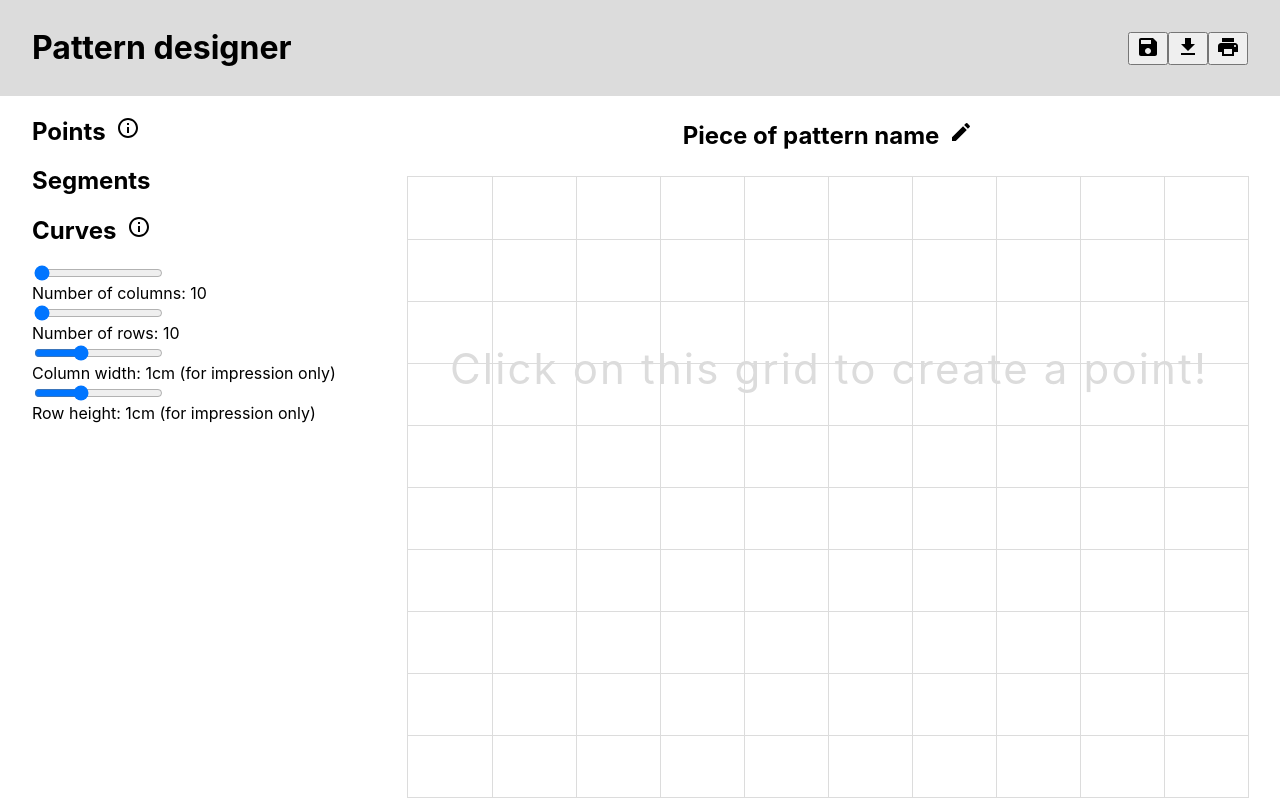
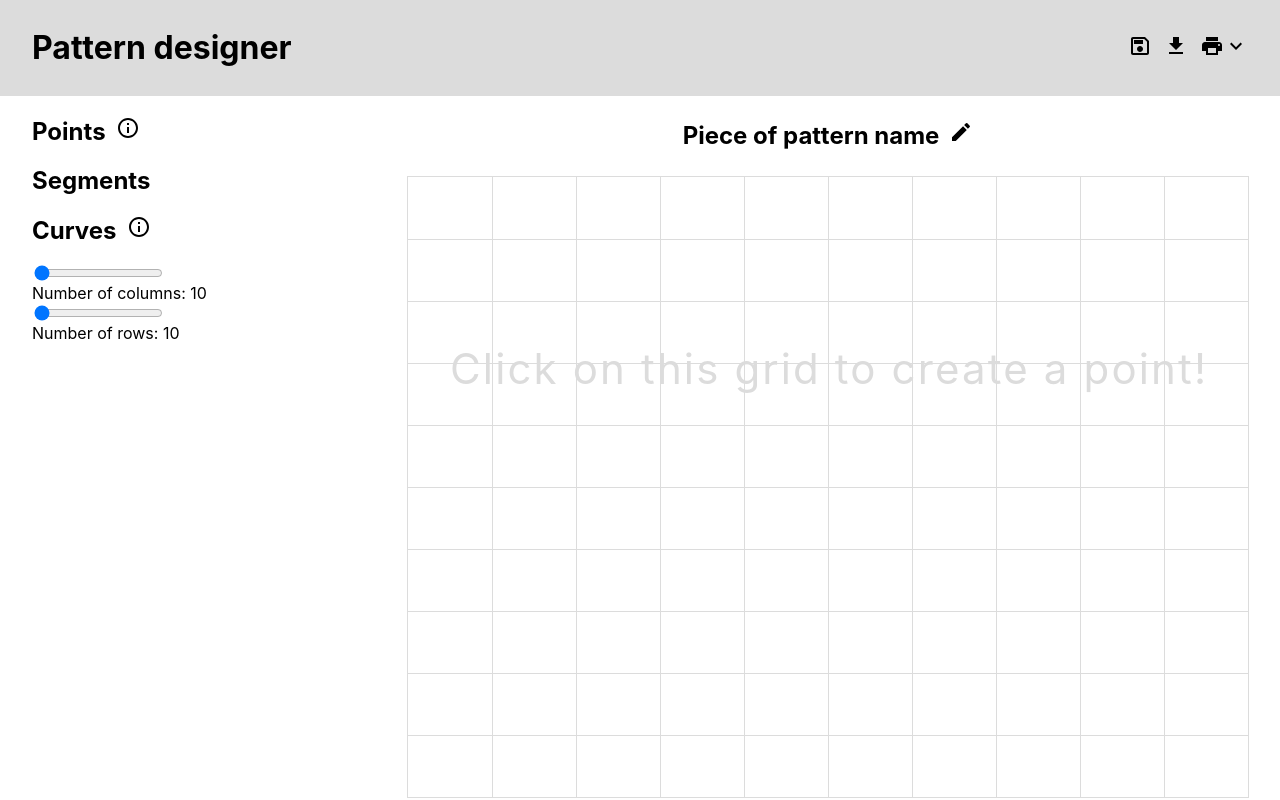
Before and after one commit to MathildeMerx/PatternMaker, a React (Create React App) app: page / in a window 1280 px wide. Built offline with nearby package versions, Linux system fonts and the light colour scheme.

Commit message:
Improving the print button (cells size sliders hidden unless the user is printing). Some comments added, more to come

```diff
--- a/src/App.jsx
+++ b/src/App.jsx
@@ -10,33 +10,42 @@ import { save } from "./save";
 import { pointNames } from "./alphabet";
 import ReactToPrint from "react-to-print";
 import { PrintGrid } from "./PrintGrid";
-import { Edit, Print, Save, FileDownload } from "@mui/icons-material";
+import {
+    Edit,
+    Print,
+    SaveOutlined,
+    FileDownload,
+    ExpandMore,
+} from "@mui/icons-material";
 
 function App() {
-    let gridRef = useRef();
+    //Custom hook to determine the space available for the grid
     let [{ width, height }, containerRef] = useContainerDimensions();
 
+    //The user will be able to choose the number of columns and rows
+    //with this state
     const [numColumns, setNumColumns] = useState(10);
     const [numRows, setNumRows] = useState(10);
-    const [rowHeight, setRowHeight] = useState(1);
-    const [colWidth, setColWidth] = useState(1);
-    const unit = "cm";
 
+    //Determining the size of the cell based on their number and the space available
     const cellWidth = Math.floor((width - GRID_MARGIN * 2) / numColumns);
-
     const cellHeight = Math.floor(
         (height - (PATTERN_TITLE_MARGIN * 2 + PATTERN_TITLE_HEIGHT)) / numRows
     );
 
-    const numButton = (numColumns - 1) * (numRows - 1);
-
+    //These states will contain the points, segments and curves necessary to draw
+    //the pattern
     const [points, setPoints] = useState({});
     const [segments, setSegments] = useState([]);
     const [curves, setCurves] = useState({});
+
+    //A list of available point names
     const [possiblePointNames, setPossiblePointNames] = useState(pointNames);
 
+    //When a user makes an error, this will contain the error message
     const [alertMessage, setAlertMessage] = useState(false);
 
+    //This erases the error message after 5 sec
     useEffect(() => {
         const alertTimer = setTimeout(() => {
             setAlertMessage(false);
@@ -45,22 +54,46 @@ function App() {
         return () => clearTimeout(alertTimer);
     }, [setAlertMessage, alertMessage]);
 
+    //To let the user choose the name of the pattern
     const [pieceName, setPieceName] = useState("Piece of pattern name");
     const [editingName, setEditingName] = useState(false);
+
+    //Ref of the printing grid
+    let gridRef = useRef();
+
+    //For the user to specify the real-life size of a cell
+    const [rowHeight, setRowHeight] = useState(1);
+    const [colWidth, setColWidth] = useState(1);
+
+    //Creating a dropdown menu, enabling the user to customize the printing
+    const printButtonRef = useRef();
+    const [clicked, setClicked] = useState(false);
+    useEffect(() => {
+        function handleClickOutside(event) {
+            if (
+                printButtonRef.current &&
+                !printButtonRef.current.contains(event.target)
+            ) {
+                setClicked(false);
+            }
+        }
+        document.addEventListener("mousedown", handleClickOutside);
+        return () => {
+            document.removeEventListener("mousedown", handleClickOutside);
+        };
+    }, [printButtonRef, setClicked]);
 
     return (
         <S_Content>
             <S_Header>
                 <S_Title>Pattern designer</S_Title>
                 <S_Commands>
-                    <button
+                    <SaveOutlined
                         onClick={() =>
                             save(points, segments, curves, pieceName)
                         }
-                    >
-                        <Save />
-                    </button>
-                    <button
+                    />
+                    <FileDownload
                         onClick={() =>
                             retrieve(
                                 setPoints,
@@ -70,17 +103,40 @@ function App() {
                                 setPieceName
                             )
                         }
+                    />
+                    <S_PrintMenu
+                        onClick={() => setClicked(true)}
+                        ref={printButtonRef}
+                        clicked={clicked}
                     >
-                        <FileDownload />
-                    </button>
-                    <ReactToPrint
-                        trigger={() => (
-                            <button>
-                                <Print />
-                            </button>
-                        )}
-                        content={() => gridRef}
-                    />
+                        <Print />
+                        <ExpandMore />
+                        <S_PrintDropdown clicked={clicked}>
+                            Column width: {colWidth}cm
+                            <S_Input
+                                type="range"
+                                min="0.2"
+                                max="2.5"
+                                step="0.05"
+                                value={colWidth}
+                                onChange={(e) => setColWidth(e.target.value)}
+                            />
+                            Row height: {rowHeight}cm
+                            <S_Input
+                                type="range"
+                                min="0.2"
+                                max="2.5"
+                                step="0.05"
+                                value={rowHeight}
+                                onChange={(e) => setRowHeight(e.target.value)}
+                            />
+                            <ReactToPrint
+                                trigger={() => <button>Print</button>}
+                                content={() => gridRef}
+                                onAfterPrint={() => setClicked(false)}
+                            />
+                        </S_PrintDropdown>
+                    </S_PrintMenu>
                 </S_Commands>
             </S_Header>
             <S_GridDisplay>
@@ -120,24 +176,6 @@ function App() {
                         onChange={(e) => setNumRows(parseInt(e.target.value))}
                     />
                     Number of rows: {numRows}
-                    <S_Input
-                        type="range"
-                        min="0.2"
-                        max="2.5"
-                        step="0.05"
-                        value={colWidth}
-                        onChange={(e) => setColWidth(e.target.value)}
-                    />
-                    Column width: {colWidth}cm (for impression only)
-                    <S_Input
-                        type="range"
-                        min="0.2"
-                        max="2.5"
-                        step="0.05"
-                        value={rowHeight}
-                        onChange={(e) => setRowHeight(e.target.value)}
-                    />
-                    Row height: {rowHeight}cm (for impression only)
                 </aside>
                 <S_DesignContent ref={containerRef}>
                     {editingName ? (
@@ -169,7 +207,6 @@ function App() {
                         <Grid
                             numColumns={numColumns}
                             numRows={numRows}
-                            numButton={numButton}
                             points={points}
                             setPoints={setPoints}
                             cellHeight={cellHeight}
@@ -192,8 +229,8 @@ function App() {
                     curves={curves}
                     numColumns={numColumns}
                     numRows={numRows}
-                    colWidth={colWidth * (unit === "cm" ? 1 : 2.54)}
-                    rowHeight={rowHeight * (unit === "cm" ? 1 : 2.54)}
+                    colWidth={colWidth}
+                    rowHeight={rowHeight}
                 />
             </S_PrintGrid>
         </S_Content>
@@ -208,7 +245,11 @@ const PATTERN_TITLE_HEIGHT = 32;
 
 const GRID_MARGIN = 32;
 
-const S_Commands = styled.div``;
+const S_Commands = styled.div`
+    justify-content: space-between;
+    display: flex;
+    min-width: 120px;
+`;
 
 const S_Content = styled.div`
     height: 100vh;
@@ -271,10 +312,24 @@ const S_PatternNameModify = styled.input`
 
 const S_PrintGrid = styled.div``;
 
-// Overall height of Title: 72px (32px for the text, + 2x20px of margin)
+const S_PrintMenu = styled.span`
+    position: relative;
+`;
+
+const S_PrintDropdown = styled.div`
+    background-color: gainsboro;
+    border: solid 1px;
+    display: ${(props) => (props.clicked ? "block" : "none")};
+    right: 0;
+    position: absolute;
+    top: 24px;
+    width: 175px;
+`;
+
 const S_Title = styled.h1`
     line-height: ${TITLE_HEIGHT}rem;
     margin: ${TITLE_MARGIN}px 0;
 `;
 
 export default App;
+export { S_Input };
--- a/src/CurveAddButton.jsx
+++ b/src/CurveAddButton.jsx
@@ -2,6 +2,7 @@ import { Add } from "@mui/icons-material";
 import { useState } from "react";
 import { CurveSelectPoints } from "./CurveSelectPoints";
 
+//A "+" button to create new curves
 function CurveAddButton({
     setCurves,
     points,
@@ -9,12 +10,14 @@ function CurveAddButton({
     cellHeight,
     setAlertMessage,
 }) {
+    //If the user is inputting a new curve, the "+" is removed
     const [addingCurve, setAddingCurve] = useState(false);
 
     if (!addingCurve) {
         return <Add onClick={() => setAddingCurve(true)} />;
     } else {
         return (
+            //The UI to define a new curve
             <CurveSelectPoints
                 points={points}
                 setCurves={setCurves}
--- a/src/CurvesDisplay.jsx
+++ b/src/CurvesDisplay.jsx
@@ -4,6 +4,7 @@ import { S_ControlledHeightUL } from "./S_ControlledHeightUL";
 import { S_AlertMessage } from "./S_AlertMessage";
 import { S_HoverInfoIcon } from "./S_HoverInfoIcon";
 
+//Deleting a curve - when clicking on the bin button
 function clickDeleteCurve(curveIndex, setCurves) {
     setCurves((curves) => {
         let { [curveIndex]: index, ...rest } = curves;
@@ -11,6 +12,7 @@ function clickDeleteCurve(curveIndex, setCurves) {
     });
 }
 
+//Bin icon to delete a curve
 function DeleteCurve({ curveIndex, setCurves }) {
     return (
         <DeleteOutlined
@@ -19,6 +21,7 @@ function DeleteCurve({ curveIndex, setCurves }) {
     );
 }
 
+//List of the existing curves
 function CurvesDisplay({
     points,
     curves,
@@ -30,6 +33,7 @@ function CurvesDisplay({
 }) {
     let alert;
 
+    //Message alerting the user in case of misuse
     if (alertMessage) {
         switch (alertMessage[0]) {
             case "deletePointCurve":
--- a/src/alphabet.js
+++ b/src/alphabet.js
@@ -1,4 +1,7 @@
 const indexes = [...Array(26).keys()];
+
+//And array of all letters in alphabetical order. It should be enough for a pattern,
+//I'll probably add more in the future to be safe
 const pointNames = indexes.map((x) => String.fromCharCode(65 + x));
 
 export { pointNames };
--- a/src/areArraysEqual.js
+++ b/src/areArraysEqual.js
@@ -1,3 +1,4 @@
+//Testing whether two arrays are identical
 function areArraysEqual(arr1, arr2) {
     let res = true;
     if (arr1.length !== arr2.length) {
--- a/src/availablePointNames.js
+++ b/src/availablePointNames.js
@@ -1,5 +1,6 @@
 import { pointNames } from "./alphabet";
 
+//Returns point names qhich aren't used yet
 function availablePointNames(points) {
     let existingPoints = Object.keys(points);
 
```
Also changed, not shown: src/CurvePath.jsx (+15 -0 lines), src/Grid.jsx (+10 -0 lines), src/PrintPattern.jsx (added, +81 -0 lines), src/coordinates.js (deleted, +0 -9 lines).
